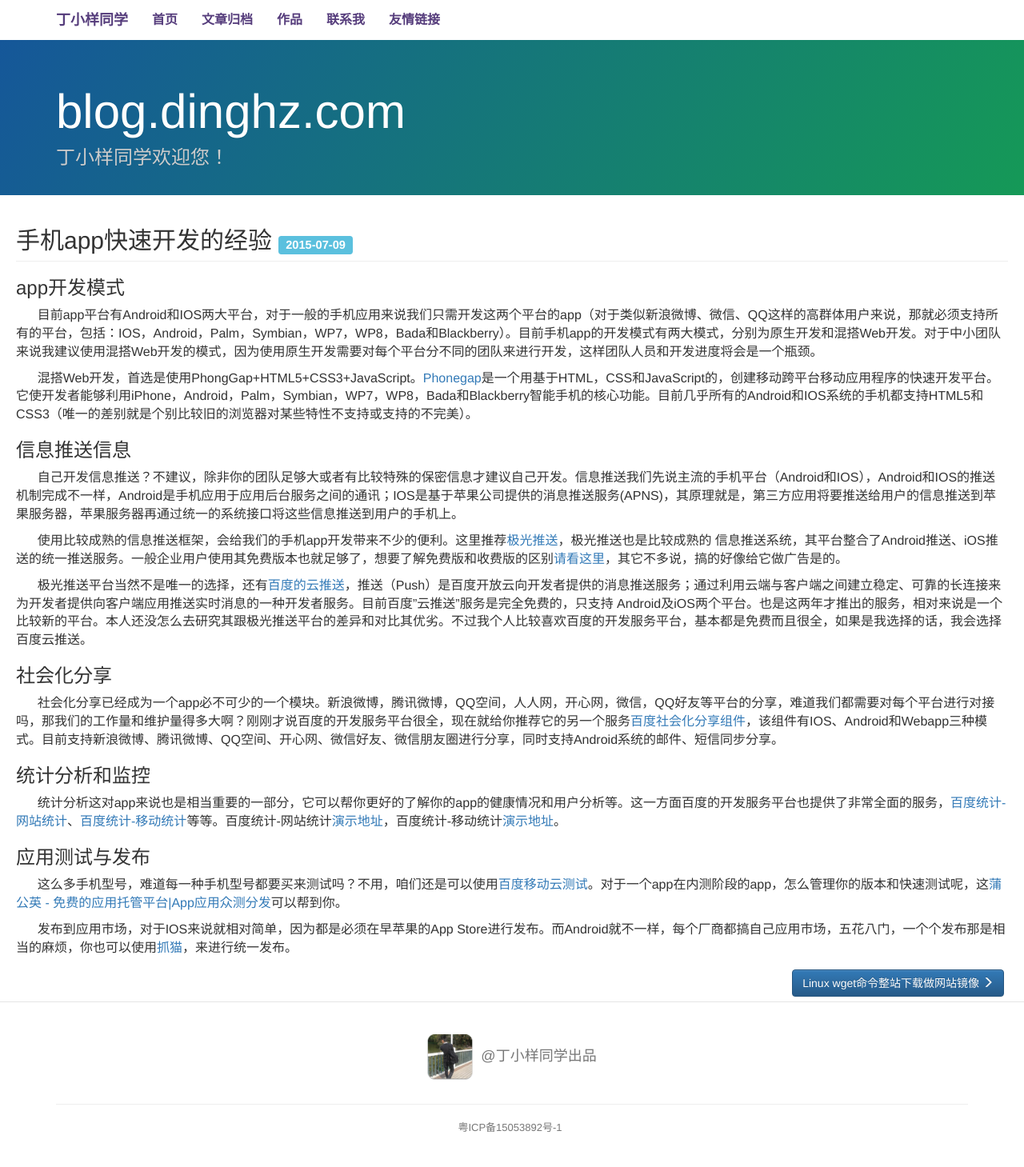
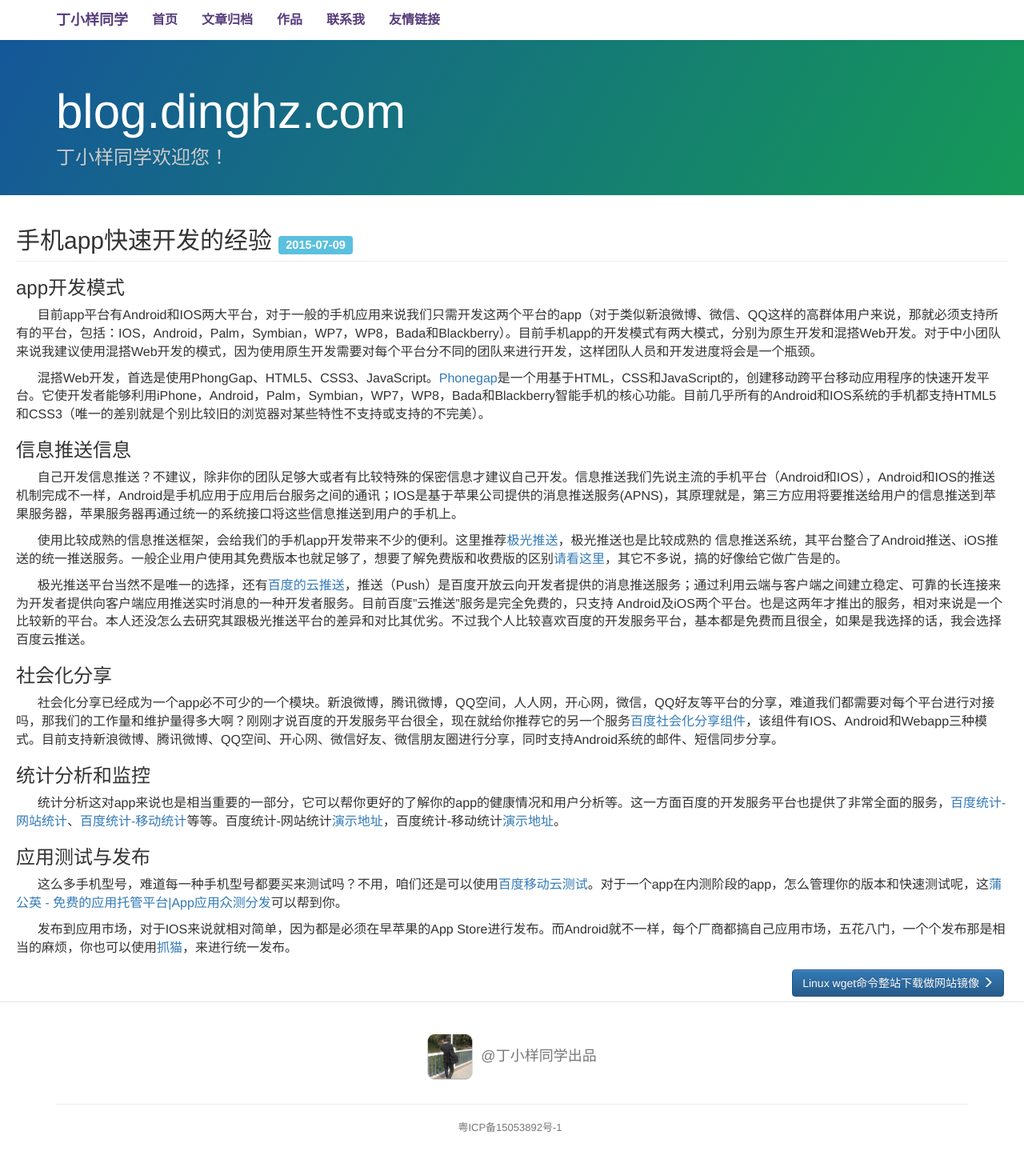
Before and after one commit to chihuan/craneding.github.io, a Jekyll site: the page built from _posts/blogs/2015-07-09-appdevelper.md, in a window 1280 px wide. Shown: the whole page at 80% size. Built offline with Jekyll 4.4.1, drawn with Linux system fonts in a browser that asks for light colours; nearby versions of some CDN libraries; Markdown is read by kramdown in place of the engine named in the settings; comment, search, counter and statistics services are not loaded.

Commit message:
更新文章

```diff
--- a/_posts/blogs/2015-07-09-appdevelper.md
+++ b/_posts/blogs/2015-07-09-appdevelper.md
@@ -8,7 +8,7 @@ description: 这是个人在手机app开发这一块的一些经验总结，希
 ### app开发模式
 &nbsp;&nbsp;&nbsp;&nbsp;&nbsp;&nbsp;目前app平台有Android和IOS两大平台，对于一般的手机应用来说我们只需开发这两个平台的app（对于类似新浪微博、微信、QQ这样的高群体用户来说，那就必须支持所有的平台，包括：IOS，Android，Palm，Symbian，WP7，WP8，Bada和Blackberry）。目前手机app的开发模式有两大模式，分别为原生开发和混搭Web开发。对于中小团队来说我建议使用混搭Web开发的模式，因为使用原生开发需要对每个平台分不同的团队来进行开发，这样团队人员和开发进度将会是一个瓶颈。
 
-&nbsp;&nbsp;&nbsp;&nbsp;&nbsp;&nbsp;混搭Web开发，首选是使用PhongGap+HTML5+CSS3+JavaScript。[Phonegap](http://phonegap.com/)是一个用基于HTML，CSS和JavaScript的，创建移动跨平台移动应用程序的快速开发平台。它使开发者能够利用iPhone，Android，Palm，Symbian，WP7，WP8，Bada和Blackberry智能手机的核心功能。目前几乎所有的Android和IOS系统的手机都支持HTML5和CSS3（唯一的差别就是个别比较旧的浏览器对某些特性不支持或支持的不完美）。
+&nbsp;&nbsp;&nbsp;&nbsp;&nbsp;&nbsp;混搭Web开发，首选是使用PhongGap、HTML5、CSS3、JavaScript。[Phonegap](http://phonegap.com/)是一个用基于HTML，CSS和JavaScript的，创建移动跨平台移动应用程序的快速开发平台。它使开发者能够利用iPhone，Android，Palm，Symbian，WP7，WP8，Bada和Blackberry智能手机的核心功能。目前几乎所有的Android和IOS系统的手机都支持HTML5和CSS3（唯一的差别就是个别比较旧的浏览器对某些特性不支持或支持的不完美）。
 
 ### 信息推送信息
 &nbsp;&nbsp;&nbsp;&nbsp;&nbsp;&nbsp;自己开发信息推送？不建议，除非你的团队足够大或者有比较特殊的保密信息才建议自己开发。信息推送我们先说主流的手机平台（Android和IOS），Android和IOS的推送机制完成不一样，Android是手机应用于应用后台服务之间的通讯；IOS是基于苹果公司提供的消息推送服务(APNS)，其原理就是，第三方应用将要推送给用户的信息推送到苹果服务器，苹果服务器再通过统一的系统接口将这些信息推送到用户的手机上。
```
Also changed, not shown: 3 other files.
